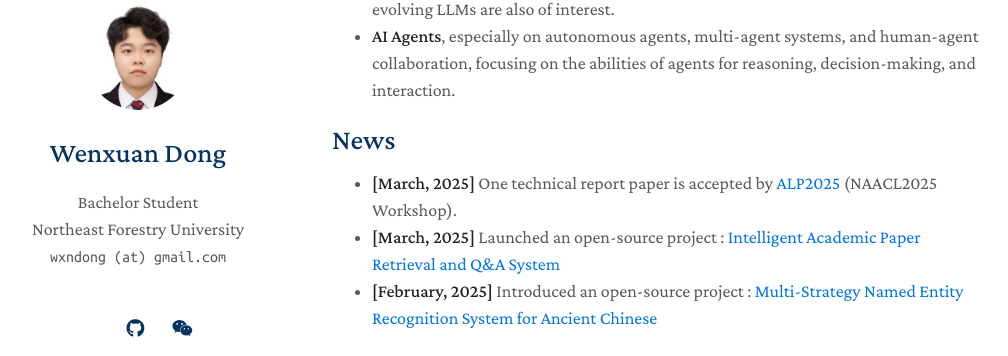
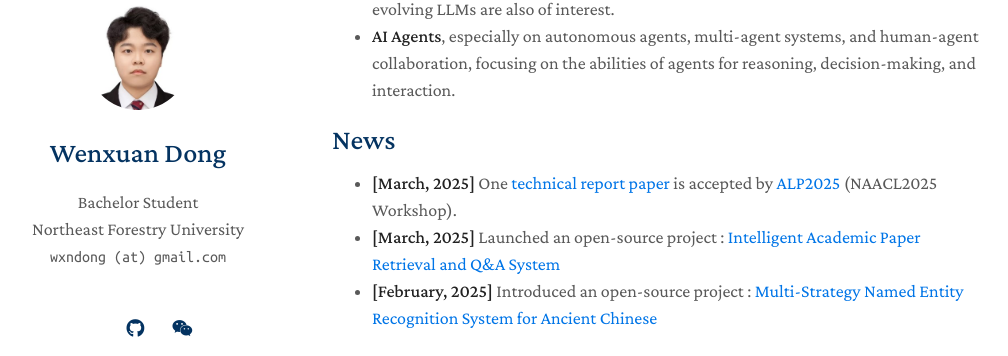
Before and after one commit to wxndong/wxndong.github.io, a Jekyll site: the page built from index.md, in a window 1280 px wide and 900 px high, scrolled down 494 px. Shown: the part 87-443 px from the top of the window, without its empty margins (138-1146 px from the left). Built offline with Jekyll 4.4.1, drawn with Linux system fonts in a browser that asks for light colours; nearby versions of some CDN libraries; a style sheet for code colours, icons or effects is not loaded; some of the changed lines change nothing that is shown.

Commit message:
Update Paper address

```diff
--- a/_includes/intro.md
+++ b/_includes/intro.md
@@ -13,6 +13,6 @@
 
 ## News
 
-- **[March, 2025]** One technical report paper is accepted by [ALP2025](https://www.ancientnlp.com/alp2025/) (NAACL2025 Workshop).
+- **[March, 2025]** One [technical report paper](https://aclanthology.org/2025.alp-1.28/) is accepted by [ALP2025](https://www.ancientnlp.com/alp2025/) (NAACL2025 Workshop).
 - **[March, 2025]** Launched an open-source project : [Intelligent Academic Paper Retrieval and Q&A System](https://huggingface.co/spaces/wxndong/RAGPaperBot)
 - **[February, 2025]** Introduced an open-source project : [Multi-Strategy Named Entity Recognition System for Ancient Chinese](https://github.com/wxndong/MSNER4AC)
--- a/_includes/projects.md
+++ b/_includes/projects.md
@@ -67,7 +67,7 @@
 
         <div class="col-sm-9" style="position: relative;padding-right: 15px;padding-left: 20px;">
           <!-- 右侧详细信息区域 -->
-          <div class="title"><a href="https://www.ancientnlp.com/alp2025/accepted_papers/">Multi-Strategy Named Entity Recognition System for Ancient Chinese</a></div>
+          <div class="title"><a href="https://aclanthology.org/2025.alp-1.28/">Multi-Strategy Named Entity Recognition System for Ancient Chinese</a></div>
           <!-- 项目标题，链接到ALP会议接受论文页面 -->
           <div class="author"><strong>Wenxuan Dong</strong>, Meiling Liu#</div>
           <!-- 作者姓名，包含主要贡献者和通讯作者标记 -->
```
